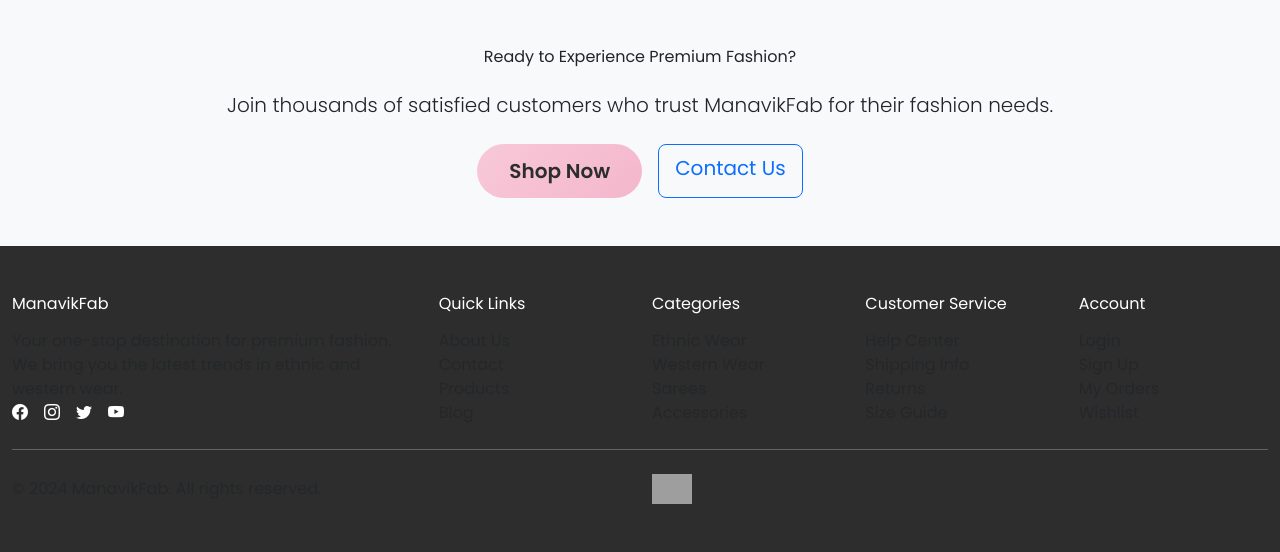
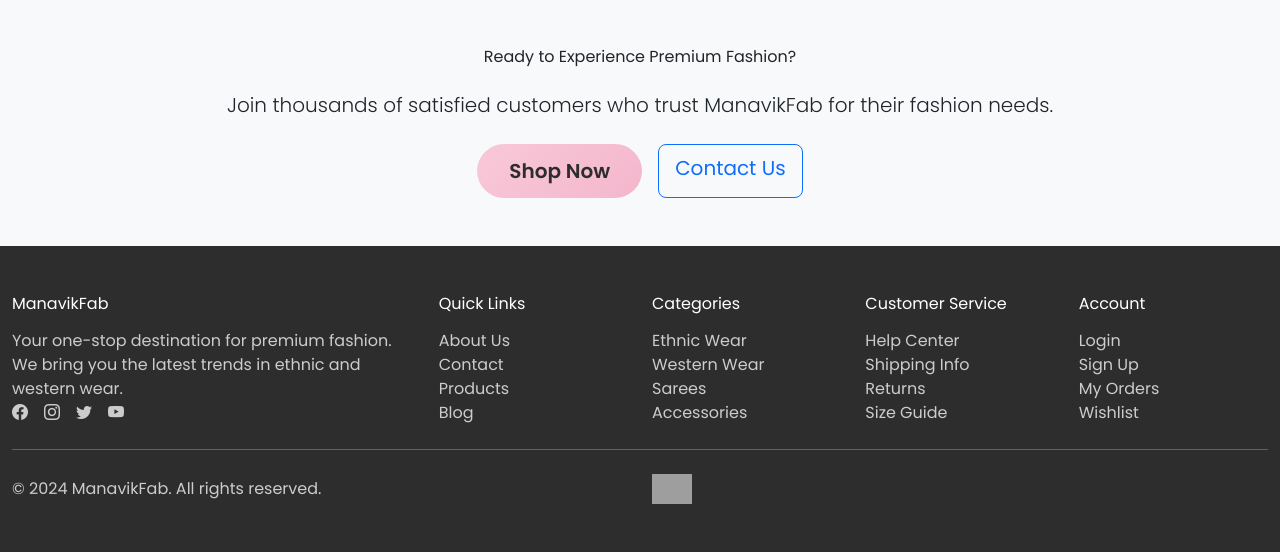
Before and after one commit to lavkush2336/madvik-98910, a PHP site: page /about.php in a window 1280 px wide. Shown: the part 2950-3502 px from the top of the page. Run offline with PHP 8.4, Linux system fonts and the light colour scheme; some libraries are stand-ins or nearby versions; grey boxes are pictures that could not be loaded.

Commit message:
changes in aboutus file

```diff
--- a/ManavikFab/about.php
+++ b/ManavikFab/about.php
@@ -54,6 +54,28 @@
         .footer {
             background: #2d2d2d;
             color: white;
+        }
+        /* Ensure footer text and links are readable against dark background */
+        footer.footer p,
+        footer.footer li,
+        footer.footer .text-muted,
+        footer.footer a,
+        footer.footer ul li a,
+        footer.footer .text-white {
+            color: #CCCCCC !important;
+        }
+        footer.footer a:hover,
+        footer.footer ul li a:hover,
+        footer.footer .text-white:hover {
+            color: #FFFFFF !important;
+            text-decoration: none !important;
+        }
+        /* Target container descendants for maximum specificity */
+        footer.footer .container a,
+        footer.footer .container p,
+        footer.footer .container li,
+        footer.footer .container ul li a {
+            color: #CCCCCC !important;
         }
         .search-bar {
             border-radius: 2rem;
```
